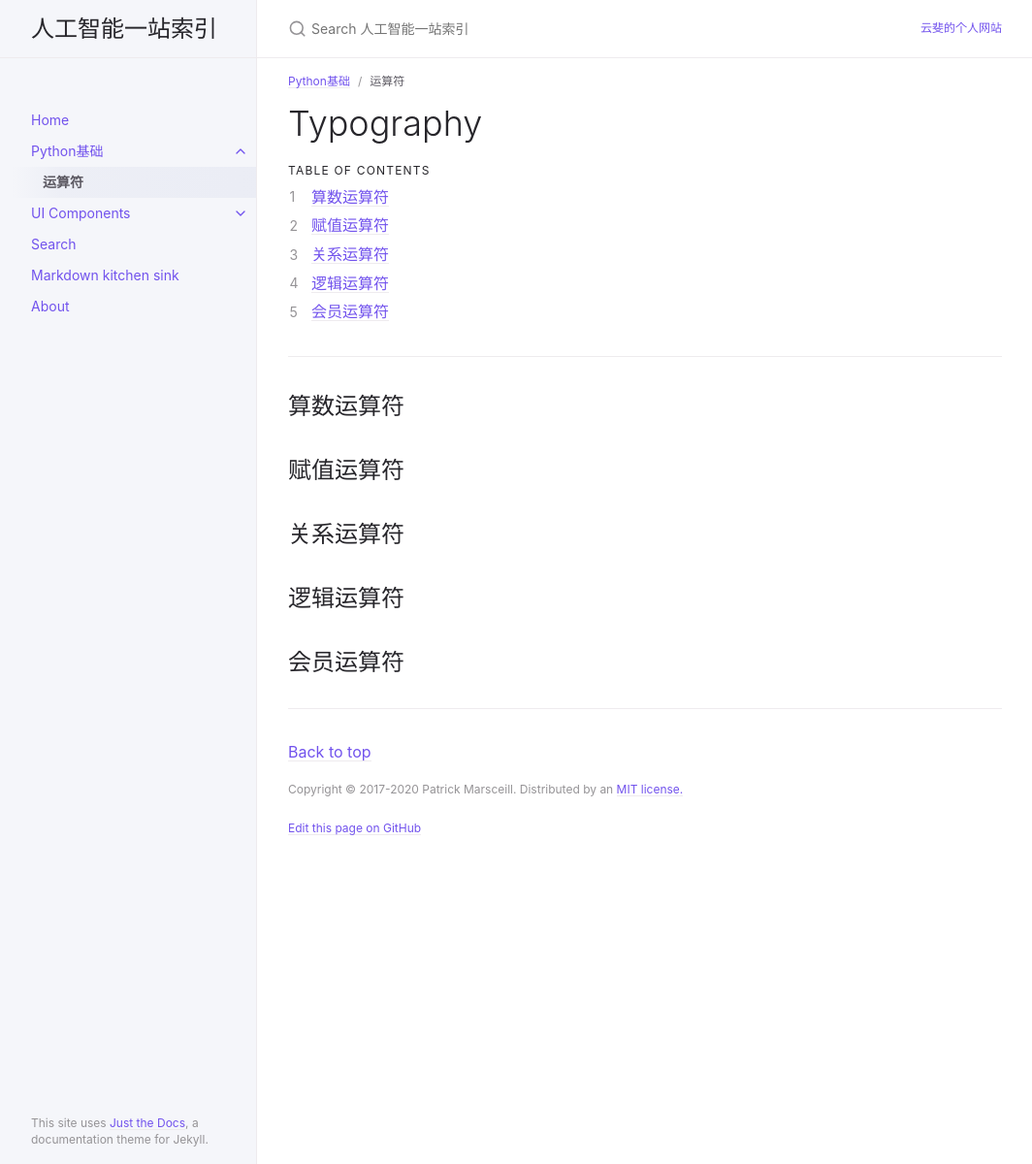
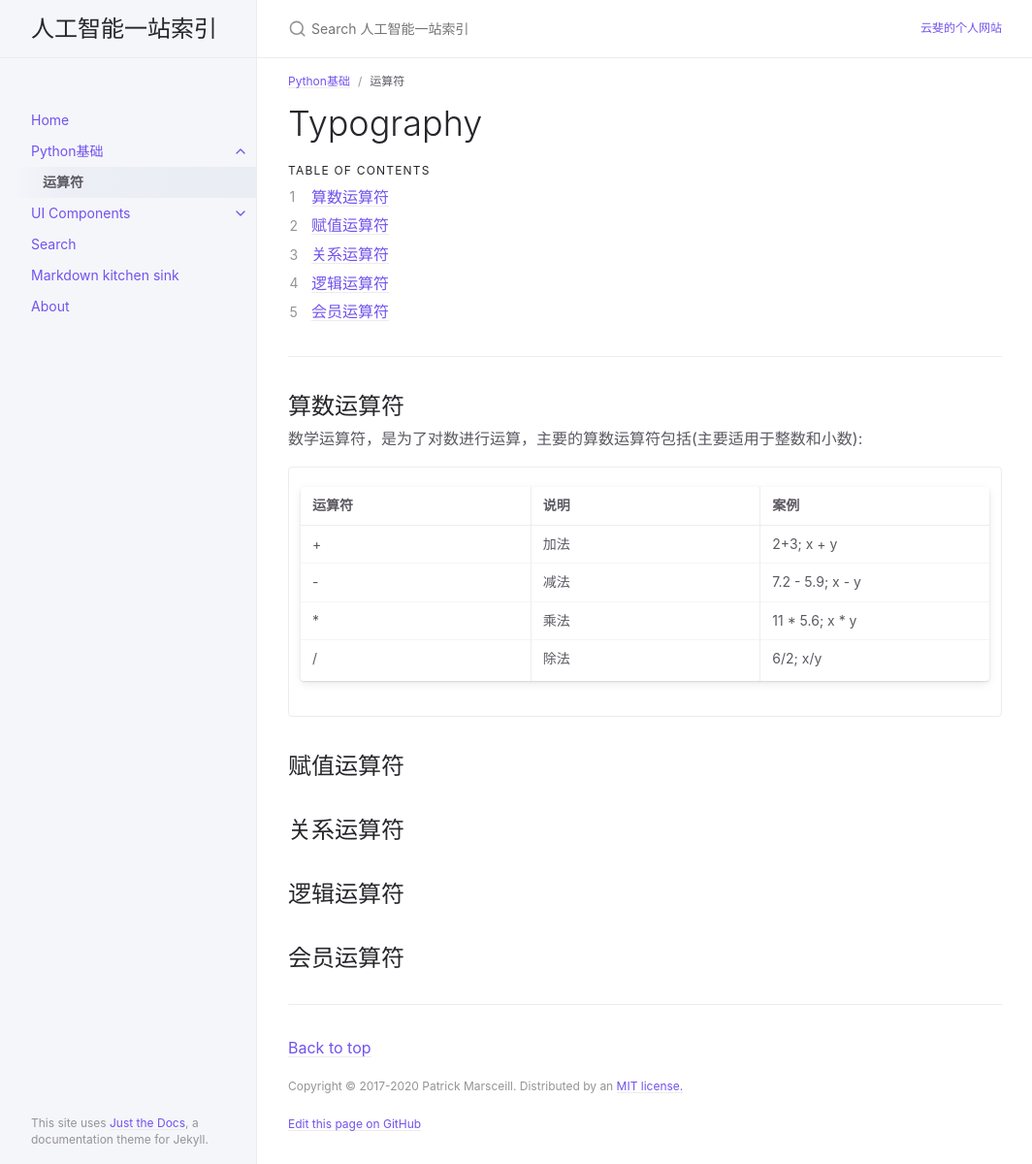
Before and after one commit to Michael-yunfei/avwebv2, a Jekyll site: the page built from docs/IntroPython/operators.md, in a window 1280 px wide and 1200 px high. Shown: the whole window at 97% size, without its empty margins (107-1171 px from the left). Built offline with Jekyll 4.4.1, drawn with Linux system fonts in a browser that asks for light colours.

Commit message:
update operator table

```diff
--- a/docs/IntroPython/operators.md
+++ b/docs/IntroPython/operators.md
@@ -18,6 +18,19 @@ nav_order: 1
 
 ## 算数运算符
 
+数学运算符，是为了对数进行运算，主要的算数运算符包括(主要适用于整数和小数):
+<div class="code-example" markdown="1">
+
+| 运算符     | 说明          | 案例 |
+|:-------------|:------------------|:------|
+| +           | 加法 | 2+3;  x + y  |
+| - | 减法   | 7.2 - 5.9; x - y  |
+| *           | 乘法     | 11 * 5.6; x * y   |
+| /           | 除法 | 6/2; x/y  |
+
+</div>
+
+
 ## 赋值运算符
 
 ## 关系运算符
```
